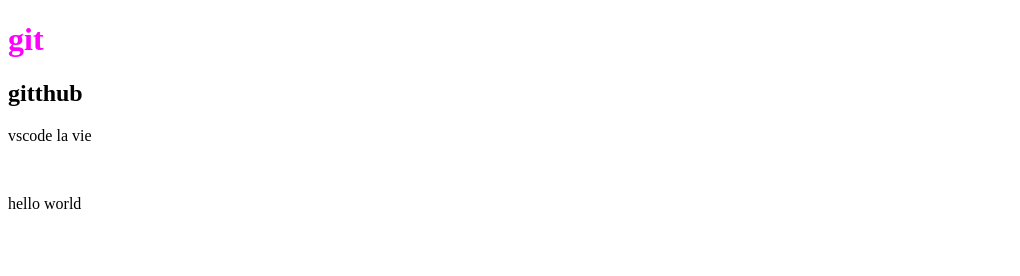
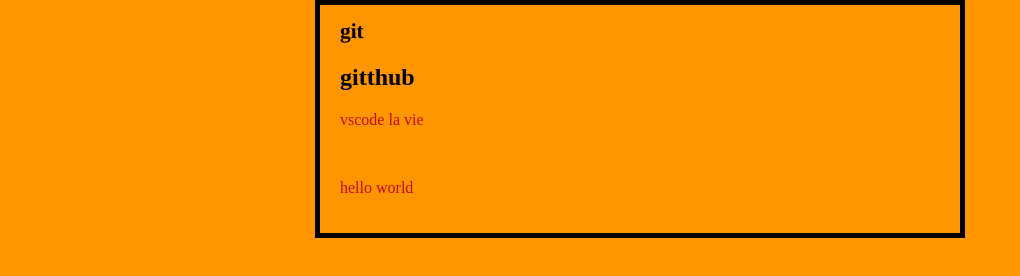
Before and after one commit to KNiclot/premier_push, a plain HTML site: page index.html in a window 1280 px wide. Shown: the whole page, without its empty margins (0-1020 px from the left). Drawn offline with Linux system fonts and the light colour scheme.

Commit message:
mise en forme

```diff
--- a/style.css
+++ b/style.css
@@ -1,5 +1,15 @@
-h1{color: #f0f}
-span {
-    border:1px solid red;
-    padding:3px;
-    }
+h1 {
+    font-family: Times;
+    font-size: 16pt;
+  }
+  p {
+    color: rgb(192, 13, 13);
+  }
+
+  body {
+    width: 600px;
+    margin: 0 auto;
+    background-color: #ff9500;
+    padding: 0 20px 20px 20px;
+    border: 5px solid black;
+  }
```
